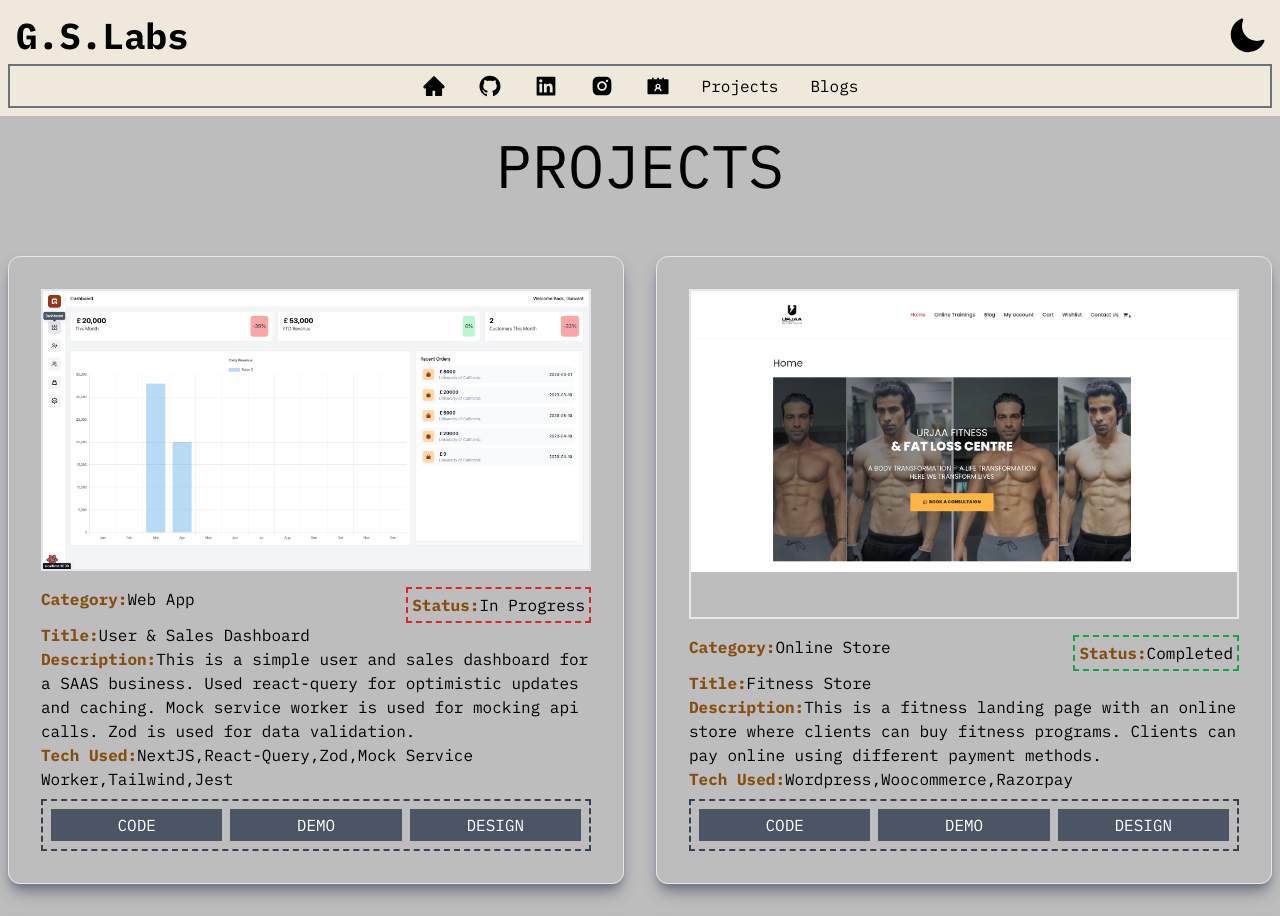
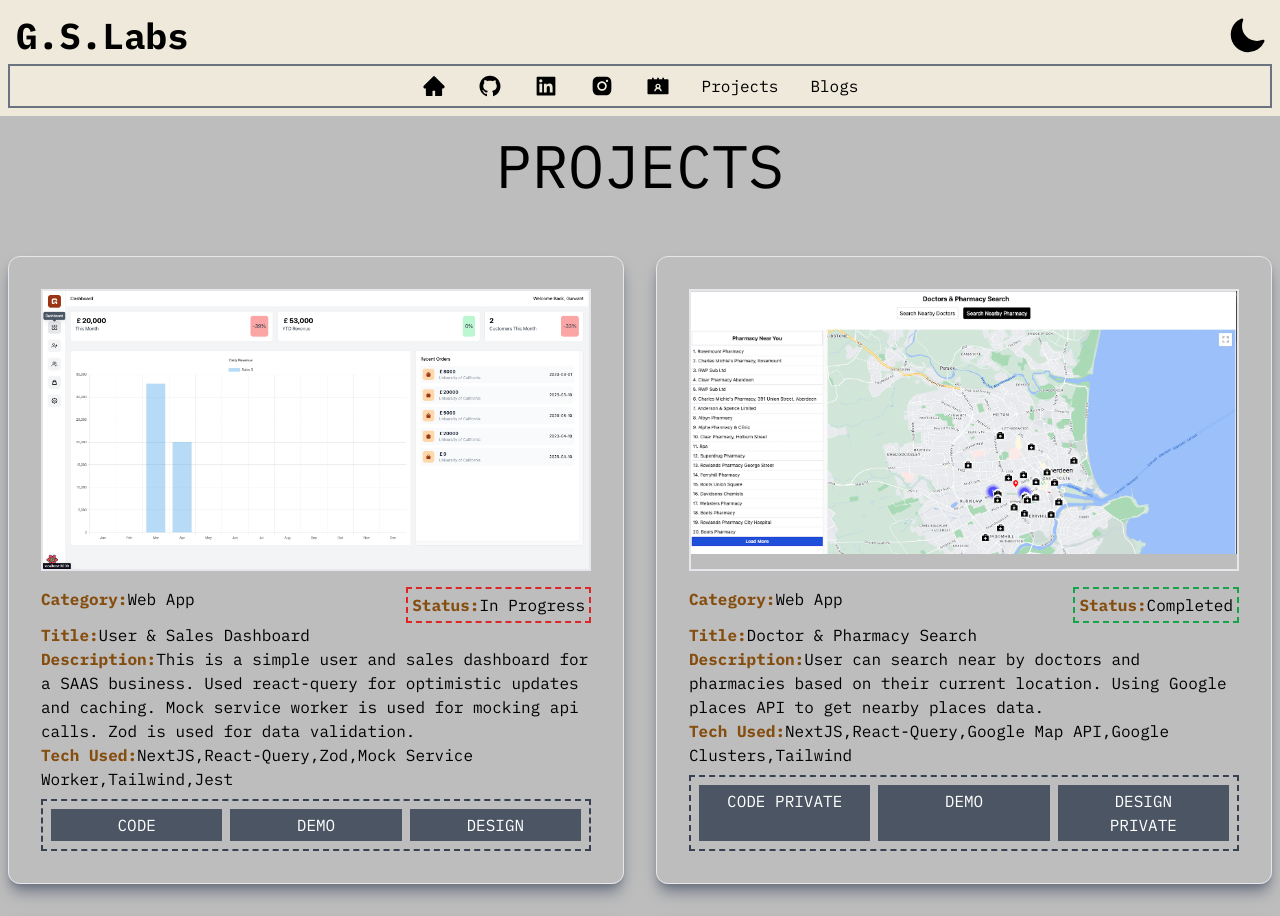
Before and after one commit to gunvant8008/dev-website-nextjs, a Next.js app: page /projects in a window 1280 px wide. Shown: the top 916 px of the page. Built offline with nearby package versions, Linux system fonts and the light colour scheme.

Commit message:
added gp map project

```diff
--- a/src/data/projectsData.js
+++ b/src/data/projectsData.js
@@ -4,6 +4,7 @@ const projectsData = [
     image: "images/projectImages/00crmDashboard.png",
     title: "User & Sales Dashboard",
     github: "https://github.com/gunvant8008/Institute-crm",
+    private: false,
     demo: "https://institute-crm.vercel.app/",
     design: "https://github.com/gunvant8008/Institute-crm/blob/main/README.md",
     category: "Web App",
@@ -21,9 +22,30 @@ const projectsData = [
   },
   {
     id: 1,
+    image: "images/projectImages/00doctorSearch.png",
+    title: "Doctor & Pharmacy Search",
+    github: "https://github.com/gunvant8008/gp-search-gmap-nextjs",
+    private: true,
+    demo: "https://gp-search.vercel.app/",
+    design: "https://github.com/gunvant8008/gp-search-gmap-nextjs",
+    category: "Web App",
+    description:
+      "User can search near by doctors and pharmacies based on their current location. Using Google places API to get nearby places data.",
+    technologies: [
+      "NextJS",
+      "React-Query",
+      "Google Map API",
+      "Google Clusters",
+      "Tailwind"
+    ],
+    status: "Completed"
+  },
+  {
+    id: 2,
     image: "images/projectImages/01UrjaaFitness.png",
     title: "Fitness Store",
     github: "https://github.com/gunvant8008/UrjaaFitness.com-WP",
+    private: false,
     demo: "https://urjaafitness.com/",
     design:
       "https://github.com/gunvant8008/UrjaaFitness.com-WP/blob/main/README.md",
@@ -34,10 +56,11 @@ const projectsData = [
     status: "Completed"
   },
   {
-    id: 2,
+    id: 3,
     image: "images/projectImages/01iGyanam.png",
     title: "SAAS Business Website",
     github: "https://github.com/gunvant8008/igyanam.com-nextjs-contentful",
+    private: false,
     demo: "https://igyanam.vercel.app",
     design:
       "https://github.com/gunvant8008/igyanam.com-nextjs-contentful/blob/main/README.md",
@@ -48,10 +71,11 @@ const projectsData = [
     status: "In Progress"
   },
   {
-    id: 3,
+    id: 4,
     image: "images/projectImages/02BlogApp.jpeg",
     title: "Personal Blog & Portfolio",
     github: "https://github.com/gunvant8008/personal-blog-portfolio-next-tcss",
+    private: false,
     demo: "https://gunvant.codewithprojects.com/",
     design:
       "https://github.com/gunvant8008/personal-blog-portfolio-next-tcss/blob/main/README.md",
@@ -62,10 +86,11 @@ const projectsData = [
     status: "Completed"
   },
   {
-    id: 4,
+    id: 5,
     image: "images/projectImages/03CryptoApp.jpeg",
     title: "Live Crypto Market",
     github: "https://github.com/gunvant8008/02-crypto-api-react-tcss",
+    private: false,
     demo: "https://incredible-scone-2060aa.netlify.app/",
     design:
       "https://github.com/gunvant8008/02-crypto-api-react-tcss/blob/main/README.md",
--- a/src/pages/project/[slug].js
+++ /dev/null
@@ -1,5 +0,0 @@
-import React from "react"
-
-export default function ProjectPage() {
-  return <div></div>
-}
--- a/src/pages/projects.js
+++ b/src/pages/projects.js
@@ -1,7 +1,6 @@
 import React from "react"
 import projectsData from "@/data/projectsData"
 import Link from "next/link"
-// import ArrowLogo from "@/components/logoIcons/arrowLogo"
 
 function ProjectCard({ project }) {
   return (
@@ -49,14 +48,30 @@ function ProjectCard({ project }) {
           {project.technologies.join()}
         </p>
         <div className="dark:border-gray-200 flex justify-around p-1 mt-2 text-white border-2 border-gray-700 border-dashed">
-          <Link target="_blank" className="project-link " href={project.github}>
-            CODE
+          <Link
+            target="_blank"
+            className={
+              project.private
+                ? "project-link pointer-events-none"
+                : "project-link"
+            }
+            href={project.github}
+          >
+            {project.private ? "CODE PRIVATE" : "CODE"}
           </Link>
           <Link target="_blank" className="project-link" href={project.demo}>
             DEMO
           </Link>
-          <Link target="_blank" className="project-link" href={project.design}>
-            DESIGN
+          <Link
+            target="_blank"
+            className={
+              project.private
+                ? "project-link pointer-events-none"
+                : "project-link"
+            }
+            href={project.design}
+          >
+            {project.private ? "DESIGN PRIVATE" : "DESIGN"}
           </Link>
         </div>
       </div>
```
Also changed, not shown: public/images/projectImages/00doctorSearch.png (added).
